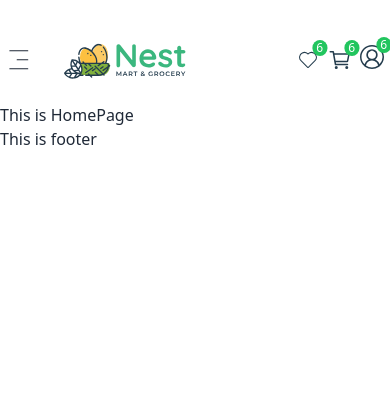
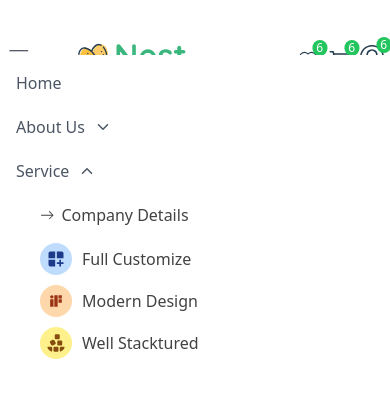
Before and after one commit to emonkhan500/E-Mart-Client, a React (Vite) app: page / in a window 390 px wide. Both pictures are taken after a click on the icon 19 px from the left and 59 px from the top of the page. Shown: the top 398 px of the page. Built offline with nearby package versions, Linux system fonts and the light colour scheme.

Commit message:
working in nav

```diff
--- a/src/Shared/Nav/Nav.jsx
+++ b/src/Shared/Nav/Nav.jsx
@@ -99,7 +99,88 @@ const Nav = () => {
         </div>
 
         {/* mobile menu */}
+        <aside
+          className={` ${
+            mobileSidebarOpen
+              ? "translate-x-0 opacity-100 z-20"
+              : "translate-x-[200px] opacity-0 z-[-1]"
+          } md:hidden bg-white boxShadow p-4 text-center absolute top-[55px] right-0 sm:w-[300px] w-full rounded-md transition-all duration-300`}
+        >
+          <ul className="items-start gap-[20px] text-[1rem] text-gray-600 flex flex-col">
+            <li className="hover:text-[#3B9DF8] group transition-all duration-500 cursor-pointer capitalize flex items-center gap-[10px]">
+              Home
+            </li>
 
+            <li
+              onClick={() => setMobileAboutUsOpen(!mobileAboutUsOpen)}
+              className="hover:text-[#3B9DF8] group transition-all duration-500 cursor-pointer capitalize flex items-center gap-[10px]"
+            >
+              About Us
+              <IoIosArrowDown
+                className={`${
+                  mobileAboutUsOpen ? "rotate-[180deg]" : "rotate-0"
+                } text-gray-600 group-hover:text-[#3B9DF8] transition-all duration-300`}
+              />
+            </li>
+
+            {/* about us mega menu */}
+            <div
+              className={`${
+                mobileAboutUsOpen ? "block" : "hidden"
+              } group font-[500] ml-6`}
+            >
+              <ul className="flex flex-col gap-[7px] text-[#424242]">
+                <li className="flex items-center gap-[7px] hover:text-[#3B9DF8] transition-all duration-300">
+                  <BsArrowRight className="text-[#424242] text-[0.9rem]" />{" "}
+                  Company Details
+                </li>
+              </ul>
+            </div>
+
+            <li
+              onClick={() => setMobileServiceOpen(!mobileServiceOpen)}
+              className="hover:text-[#3B9DF8] group transition-all duration-500 cursor-pointer capitalize flex items-center gap-[10px]"
+            >
+              Service
+              <IoIosArrowDown
+                className={`${
+                  mobileServiceOpen ? "rotate-0" : "rotate-[180deg]"
+                } text-gray-600 group-hover:text-[#3B9DF8] transition-all duration-300`}
+              />
+            </li>
+
+            {/* service mega menu */}
+            <div
+              className={`${
+                mobileServiceOpen ? "hidden" : "block"
+              } font-[500] ml-6`}
+            >
+              <ul className="flex flex-col gap-[7px] text-[#424242]">
+                <li className="flex items-center gap-[7px] hover:text-[#3B9DF8] transition-all duration-300">
+                  <BsArrowRight className="text-[#424242] text-[0.9rem]" />{" "}
+                  Company Details
+                </li>
+              </ul>
+
+              <div className="flex flex-col gap-[10px] mt-4">
+                <div className="flex items-center gap-[10px] text-[1rem] text-[#424242]">
+                  <MdDashboardCustomize className="bg-blue-200 text-blue-900 p-1.5 rounded-full text-[2rem]" />
+                  Full Customize
+                </div>
+
+                <div className="flex items-center gap-[10px] text-[1rem] text-[#424242]">
+                  <CgIfDesign className="bg-orange-200 text-orange-800 p-1.5 rounded-full text-[2rem]" />
+                  Modern Design
+                </div>
+
+                <div className="flex items-center gap-[10px] text-[1rem] text-[#424242]">
+                  <FaCubesStacked className="bg-yellow-200 text-yellow-800 p-1.5 rounded-full text-[2rem]" />
+                  Well Stacktured
+                </div>
+              </div>
+            </div>
+          </ul>
+        </aside>
       </nav>
       <SabNav></SabNav>
     </div>
```
